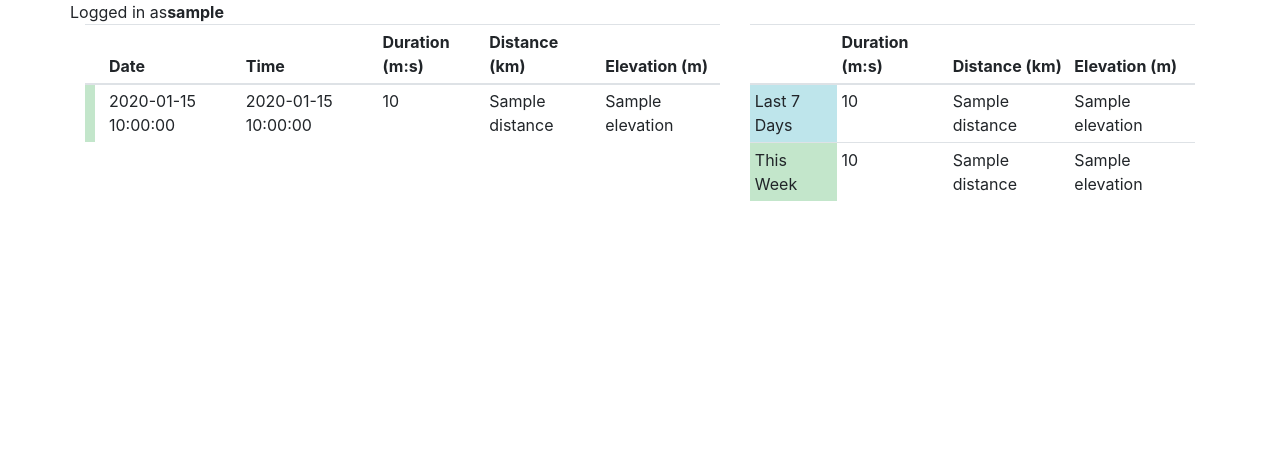
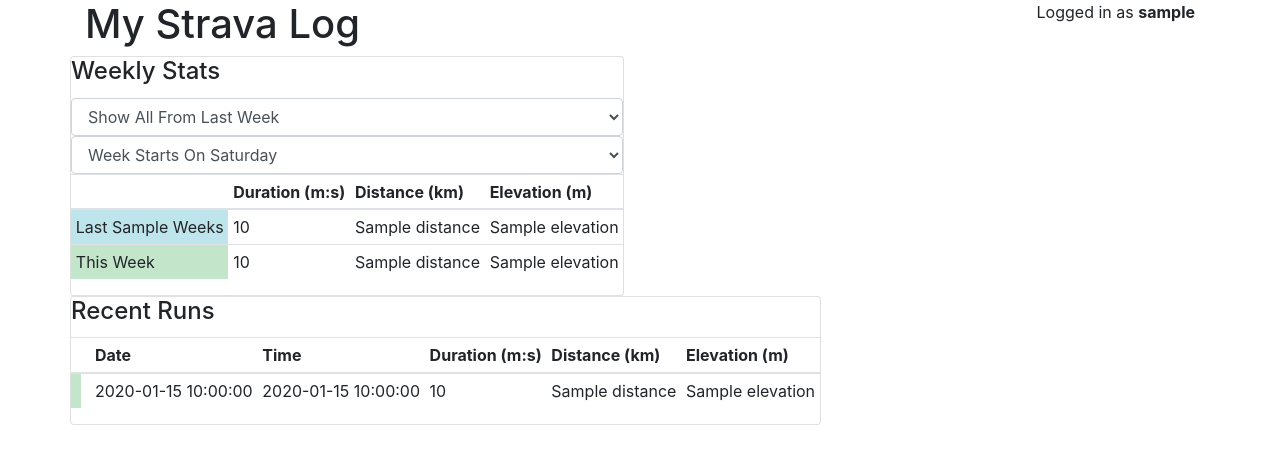
Before and after one commit to MarcLindenbach/strava-log, a Python web app: template templates/log.html in a window 1280 px wide. Shown: the top 464 px of the page. Run offline with Jinja, Linux system fonts and the light colour scheme; the template is opened without the code that fills it: most values are stand-ins (such as "Sample title", 1, 10 or a date in 2020); some libraries are stand-ins or nearby versions.

Commit message:
added fetching x number of weeks and setting the day the week starts on

```diff
--- a/templates/index.html
+++ b/templates/index.html
@@ -1,4 +1,4 @@
-<!DOCTYPE html>
+v<!DOCTYPE html>
 <html lang="en">
   <head>
     <title>My Strava Log</title>
--- a/templates/log.html
+++ b/templates/log.html
@@ -13,10 +13,74 @@
 
     <div class="container">
       <div class="row">
-        Logged in as <strong>{{context.username}}</strong>
+        <div class="col-sm-8">
+          <h1>My Strava Log</h1>
+        </div>
+        <div class="col-sm-4">
+          <p class="pull-right">
+            Logged in as <strong>{{context.username}}</strong>
+          </p>
+        </div>
       </div>
-        <div class="row">
-          <div class="col-sm-7">
+
+      <div class="row">
+        <div class="card">
+          <div class="card-block">
+            <h4 class="card-title">Weekly Stats</h4>
+            <select id="fetch_weeks" class="form-control">
+              <option value="1" {% if context.fetch_weeks == 1 %} selected {% endif %}>Show All From Last Week</option>
+              <option value="2" {% if context.fetch_weeks == 2 %} selected {% endif %}>Show All From Last 2 Weeks</option>
+              <option value="3" {% if context.fetch_weeks == 3 %} selected {% endif %}>Show All From Last 3 Weeks</option>
+              <option value="4" {% if context.fetch_weeks == 4 %} selected {% endif %}>Show All From Last 4 Weeks</option>
+            </select>
+            <select id="week_starts_on" class="form-control">
+              <option value="5" {% if context.week_starts_on == 5 %} selected {% endif %}>Week Starts On Saturday</option>
+              <option value="6" {% if context.week_starts_on == 6 %} selected {% endif %}>Week Starts On Sunday</option>
+              <option value="0" {% if context.week_starts_on == 0 %} selected {% endif %}>Week Starts On Monday</option>
+              <option value="1" {% if context.week_starts_on == 1 %} selected {% endif %}>Week Starts On Tuesday</option>
+              <option value="2" {% if context.week_starts_on == 2 %} selected {% endif %}>Week Starts On Wednesday</option>
+              <option value="3" {% if context.week_starts_on == 3 %} selected {% endif %}>Week Starts On Thursday</option>
+              <option value="4" {% if context.week_starts_on == 4 %} selected {% endif %}>Week Starts On Friday</option>
+            </select>
+            <table class="table table-sm">
+              <thead class="thead-inverse">
+                <tr>
+                  <th>
+                  </th>
+                  <th>
+                    Duration (m:s)
+                  </th>
+                  <th>
+                    Distance (km)
+                  </th>
+                  <th>
+                    Elevation (m)
+                  </th>
+                </tr>
+              </thead>
+              <tbody>
+                <tr>
+                  <td class="table-info">Last {{ context.fetch_weeks }} Weeks</td>
+                  <td>{{ context.stats.duration }}</td>
+                  <td>{{ context.stats.distance }}</td>
+                  <td>{{ context.stats.elevation }}</td>
+                </tr>
+                <tr>
+                  <td class="table-success">This Week</td>
+                  <td>{{ context.this_week.duration }}</td>
+                  <td>{{ context.this_week.distance }}</td>
+                  <td>{{ context.this_week.elevation }}</td>
+                </tr>
+              </tbody>
+            </table>
+          </div>
+        </div>
+      </div>
+
+      <div class="row">
+        <div class="card">
+          <div class="card-block">
+            <h4 class="card-title">Recent Runs</h4>
             <table class="table table-sm">
               <thead class="thead-inverse">
                 <tr>
@@ -56,43 +120,26 @@
               </tbody>
             </table>
           </div>
+        </div>
+      </div>
 
-          <div class="col-sm-5">
-            <table class="table table-sm">
-              <thead class="thead-inverse">
-                <tr>
-                  <th>
-                  </th>
-                  <th>
-                    Duration (m:s)
-                  </th>
-                  <th>
-                    Distance (km)
-                  </th>
-                  <th>
-                    Elevation (m)
-                  </th>
-                </tr>
-              </thead>
-              <tbody>
-                <tr>
-                  <td class="table-info">Last 7 Days</td>
-                  <td>{{ context.last_seven.duration }}</td>
-                  <td>{{ context.last_seven.distance }}</td>
-                  <td>{{ context.last_seven.elevation }}</td>
-                </tr>
-                <tr>
-                  <td class="table-success">This Week</td>
-                  <td>{{ context.this_week.duration }}</td>
-                  <td>{{ context.this_week.distance }}</td>
-                  <td>{{ context.this_week.elevation }}</td>
-                </tr>
-              </tbody>
-            </table>
-          </div>
-        </div>
     </div>
 
     <script src="https://code.jquery.com/jquery-1.10.2.min.js"></script>
+
+    <script>
+      function reload() {
+        window.location.href =
+          "http://" +
+          window.location.host +
+          window.location.pathname +
+          '?fetch_weeks=' + $('#fetch_weeks')[0].value +
+          '&week_starts_on=' + $('#week_starts_on')[0].value;
+      }
+
+      $('#fetch_weeks, #week_starts_on').on('change', function() {
+        reload();
+      });
+    </script>
   </body>
 </html>
```
